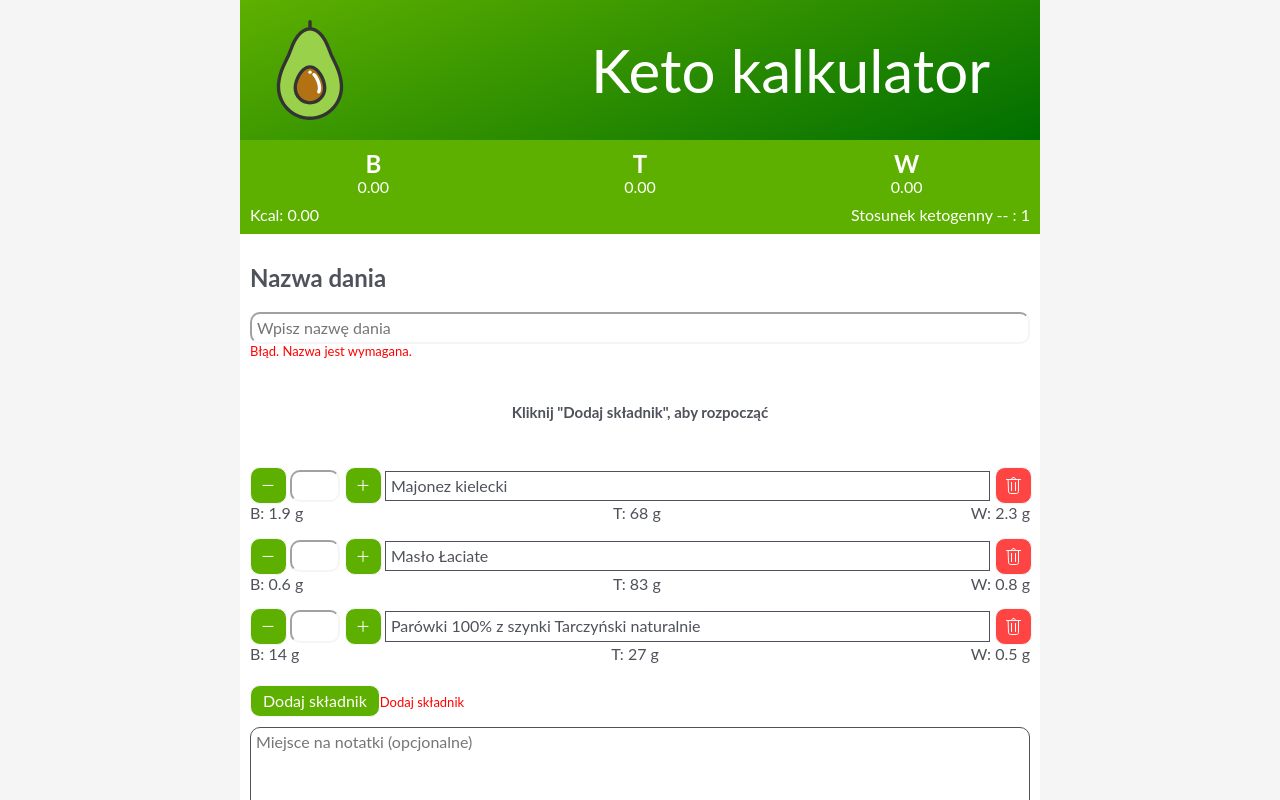
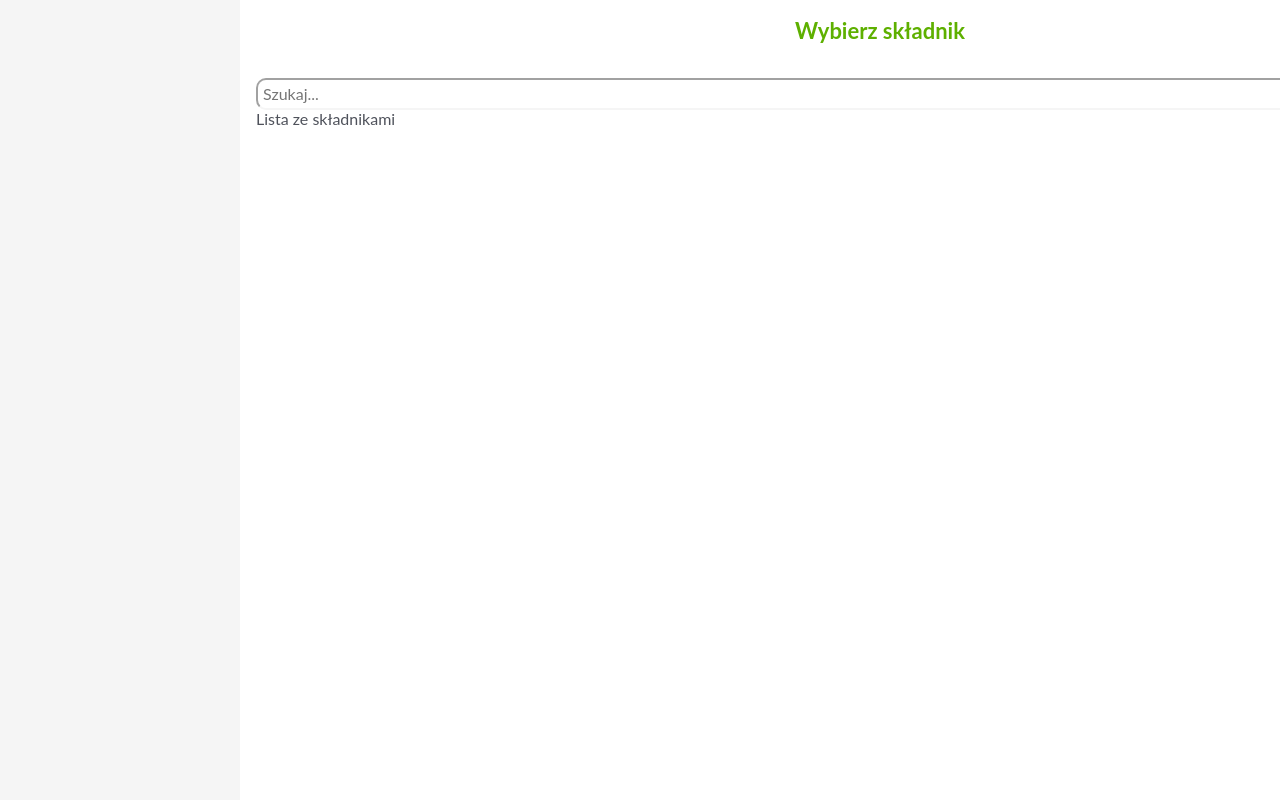
Before and after one commit to rosamichal/ketokalkulator-react, a React (Create React App) app: page / in a window 1280 px wide. Both pictures are taken after a click on the button "Dodaj składnik". Shown: the top 800 px of the page. Built offline with nearby package versions, Linux system fonts and the light colour scheme.

Commit message:
Added simply popup

```diff
--- a/src/components/CurrentRecipe/CurrentRecipe.js
+++ b/src/components/CurrentRecipe/CurrentRecipe.js
@@ -1,9 +1,19 @@
-import { RecipeMacroSummary, Macro, MacroHeader, EnergyRatioWrapper, RecipeForm, ErrorLabel, HintLabel } from './styles'
-import { WideInput, TextArea } from '../common/Input'
-import { Button, ButtonWrapper } from '../common/Button'
-import IngredientsList from './IngredientsList'
+import {useState} from 'react';
+import { RecipeMacroSummary, Macro, MacroHeader, EnergyRatioWrapper, RecipeForm, ErrorLabel, HintLabel } from './styles';
+import { WideInput, TextArea } from '../common/Input';
+import { Button, ButtonWrapper } from '../common/Button';
+import Popup from '../common/Popup';
+import Search from '../common/Search';
+import IngredientsList from './IngredientsList';
 
 const CurrentRecipe = () => {
+    const [isOpen, setIsOpen] = useState(false);
+
+    const togglePopup = () => {
+        console.log(isOpen);
+        setIsOpen(!isOpen);
+    }
+
     return (
         <>
             <RecipeMacroSummary>
@@ -34,7 +44,7 @@ const CurrentRecipe = () => {
                 <ErrorLabel>Błąd. Nazwa jest wymagana.</ErrorLabel>
                 <HintLabel>Kliknij "Dodaj składnik", aby rozpocząć</HintLabel>
                 <IngredientsList />
-                <Button primary>Dodaj składnik</Button>
+                <Button primary onClick={togglePopup}>Dodaj składnik</Button>
                 <ErrorLabel as="span">Dodaj składnik</ErrorLabel>
                 <TextArea rows="5" placeholder="Miejsce na notatki (opcjonalne)"></TextArea>
                 <ButtonWrapper>
@@ -43,6 +53,10 @@ const CurrentRecipe = () => {
                     <Button primary>Zapisz</Button>
                 </ButtonWrapper>
             </RecipeForm>
+            {isOpen && <Popup title="Wybierz składnik" onClose={togglePopup}>
+                <Search />
+                Lista ze składnikami
+                </Popup>}
         </>
     )
 };
--- a/src/components/RecipeList/RecipeList.js
+++ b/src/components/RecipeList/RecipeList.js
@@ -132,7 +132,9 @@ const RecipeList = () => {
         <RecipeListWrapper>
             <Search placeholder="Szukaj przepisu..." />
             <RecipeListContainer>
-                {recipes.map(recipe => <RecipeListItem key={recipe.name} recipe={recipe} />)}
+                {recipes.length ?
+                recipes.map(recipe => <RecipeListItem key={recipe.name} recipe={recipe} />) :
+                <p>Nie znaleziono...</p>}
             </RecipeListContainer>
         </RecipeListWrapper>
     )
--- /dev/null
+++ b/src/components/common/Popup/Popup.js
@@ -0,0 +1,17 @@
+import {PopupWrapper, PopupHeader, PopupContent, PopupButtons} from './styles';
+import {Button} from '../../common/Button';
+
+const Popup = ({ children, title, extraButton, onClose }) => {
+    return (
+        <PopupWrapper>
+            <PopupHeader>{title}</PopupHeader>
+            <PopupContent>{children}</PopupContent>
+            <PopupButtons>
+                {extraButton}
+                <Button danger onClick={onClose}>Zamknij okno</Button>
+            </PopupButtons>
+        </PopupWrapper>
+    )
+}
+
+export default Popup
--- /dev/null
+++ b/src/components/common/Popup/index.js
@@ -0,0 +1,2 @@
+import Popup from './Popup';
+export default Popup;
--- /dev/null
+++ b/src/components/common/Popup/styles.js
@@ -0,0 +1,34 @@
+import styled from 'styled-components';
+
+export const PopupWrapper = styled.div`
+    z-index: 1001;
+    position: fixed;
+    width: 100%;
+    overflow-y: auto;
+    bottom: 0;
+    top: 0;
+    background: #fff;
+    display: flex;
+    flex-direction: column;
+`;
+
+export const PopupHeader = styled.h2`
+    /* margin: 0;
+    padding: 16px 0; */
+    color: ${({ theme }) => theme.common.popup.headerColor};
+    font-size: 22px;
+    text-align: center;
+`;
+
+export const PopupContent = styled.div`
+    margin: 16px;
+    flex: 1 0;
+    overflow: auto;
+`;
+
+export const PopupButtons = styled.div`
+    margin: 16px;
+    display: flex;
+    justify-content: space-between;
+    flex-direction: row-reverse;
+`;
--- a/src/components/common/Search/Search.js
+++ b/src/components/common/Search/Search.js
@@ -2,10 +2,7 @@ import {WideInput} from '../Input';
 
 const Search = ({placeholder}) => {
     return (
-        <div>
-            <WideInput placeholder={placeholder}/>
-            <p>Nie znaleziono...</p>
-        </div>
+        <WideInput placeholder={placeholder ?? "Szukaj..."}/>
     )
 }
 
--- a/src/theme.js
+++ b/src/theme.js
@@ -34,6 +34,9 @@ export const theme = {
                 color: colorNames.White,
                 borderColor: colorNames.WhiteSmoke
             }
+        },
+        popup:{
+            headerColor: colorNames.StickySap,
         }
     },
     body: {
```
